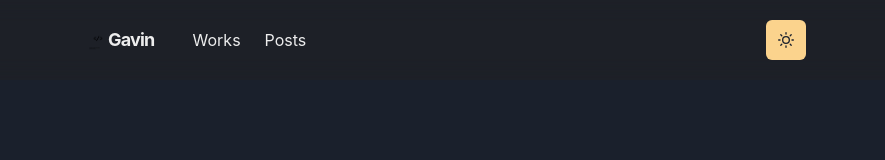
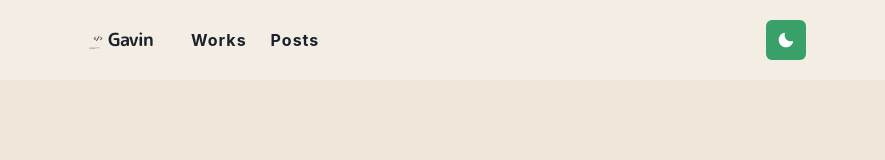
Before and after one commit to gavindang2911/portfolio, a Next.js app: page / in a window 1280 px wide. Shown: the top 160 px of the page, without its empty margins (198-1083 px from the left). Built offline with nearby package versions, Linux system fonts and the light colour scheme.

Commit message:
added page transitions

```diff
--- /dev/null
+++ b/components/layouts/article.js
@@ -0,0 +1,35 @@
+import { motion } from 'framer-motion'
+import Head from 'next/head'
+import { GridItemStyle } from '../projectBox/grid-item'
+
+const variants = {
+  hidden: { opacity: 0, x: 0, y: 20 },
+  enter: { opacity: 1, x: 0, y: 0 },
+  exit: { opacity: 0, x: -0, y: 20 }
+}
+
+const Layout = ({ children, title }) => (
+  <motion.article
+    initial="hidden"
+    animate="enter"
+    exit="exit"
+    variants={variants}
+    transition={{ duration: 0.4, type: 'easeInOut' }}
+    style={{ position: 'relative' }}
+  >
+    <>
+      {title && (
+        <Head>
+          <title>{title} - Takuya Matsuyama</title>
+          <meta name="twitter:title" content={title} />
+          <meta property="og:title" content={title} />
+        </Head>
+      )}
+      {children}
+
+      <GridItemStyle />
+    </>
+  </motion.article>
+)
+
+export default Layout
--- a/components/navbar/navbar.js
+++ b/components/navbar/navbar.js
@@ -24,10 +24,10 @@
     <NextLink href={href}>
       <Link
         p={2}
-        bg={active ? 'grassTeal' : undefined}
-        color={active ? '#202023' : inactiveColor}
+        // bg={active ? 'blue' : undefined}
+        color={active ? 'orange' : inactiveColor}
       >
-        {children}
+        <div style={{fontWeight: "bold", letterSpacing: '1px'}}>{children}</div>
       </Link>
     </NextLink>
   );
--- a/pages/_app.js
+++ b/pages/_app.js
@@ -1,18 +1,21 @@
 import { ChakraProvider } from '@chakra-ui/react';
 import Layout from '../components/layouts/main';
-import theme from '../lib/theme'
-import Fonts from '../components/fonts'
-import './app.css'
+import theme from '../lib/theme';
+import Fonts from '../components/fonts';
+import { AnimatePresence } from 'framer-motion';
+import './app.css';
 
 const Website = ({ Component, pageProps, router }) => {
   return (
-    <ChakraProvider>
+    <ChakraProvider theme={theme}>
       <Fonts />
       <Layout router={router}>
-        <Component {...pageProps} key={router.route} />
+        <AnimatePresence exitBeforeEnter initial={true}>
+          <Component {...pageProps} key={router.route} />
+        </AnimatePresence>
       </Layout>
     </ChakraProvider>
   );
-}
+};
 
 export default Website;
--- a/pages/index.js
+++ b/pages/index.js
@@ -8,19 +8,19 @@
   Button,
 } from '@chakra-ui/react';
 import NextLink from 'next/link';
+import Layout from '../components/layouts/article';
 import { ChevronRightIcon } from '@chakra-ui/icons';
 import Section from '../components/section';
 import FadeInWhenVisible from '../components/fadeIn';
-
 
 function Carrd() {
   return (
     <div
       style={{
         padding: 40,
-        background: "white",
-        display: "inline-block",
-        borderRadius: 5
+        background: 'white',
+        display: 'inline-block',
+        borderRadius: 5,
       }}
     />
   );
@@ -29,6 +29,7 @@
 const Page = () => {
   return (
     // <Container >
+    <Layout>
       <Container maxW="1000">
         {/* <Box
         borderRadius="lg"
@@ -40,7 +41,6 @@
         Hello, I&apos;m a full-stack developer!
       </Box> */}
         <Section delay={0.2}>
-
           <Box
             display={{ md: 'flex' }}
             justifyContent="space-evenly"
@@ -69,9 +69,7 @@
         </Section>
 
         <FadeInWhenVisible>
-
           <Section delay={0.2}>
-
             <Heading size="2xl" variant="section-title" pl={70}>
               Work
             </Heading>
@@ -84,13 +82,14 @@
             >
               Lorem Ipsum is simply dummy text of the printing and typesetting
               industry. Lorem Ipsum has been the industry's standard dummy text
-            ever since the 1500s, when an unknown printer took a galley of type
-            and scrambled it to make a type specimen book. It has survived not
-            only five centuries, but also the leap into electronic typesetting,
-            remaining essentially unchanged. It was popularised in the 1960s
-            with the release of Letraset sheets containing Lorem Ipsum passages,
-            and more recently with desktop publishing software like Aldus
-            PageMaker including versions of Lorem Ipsum.{' '}
+              ever since the 1500s, when an unknown printer took a galley of
+              type and scrambled it to make a type specimen book. It has
+              survived not only five centuries, but also the leap into
+              electronic typesetting, remaining essentially unchanged. It was
+              popularised in the 1960s with the release of Letraset sheets
+              containing Lorem Ipsum passages, and more recently with desktop
+              publishing software like Aldus PageMaker including versions of
+              Lorem Ipsum.{' '}
             </p>
             <Box align="center" my={4}>
               <NextLink href="/works">
@@ -99,11 +98,10 @@
                 </Button>
               </NextLink>
             </Box>
-
           </Section>
         </FadeInWhenVisible>
-
       </Container>
+    </Layout>
   );
 };
 
```
Lines whose indentation alone changed are shown as unchanged.
